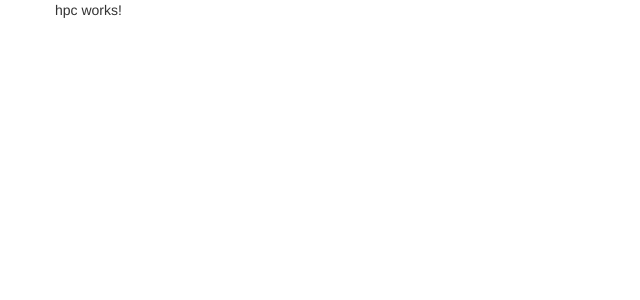
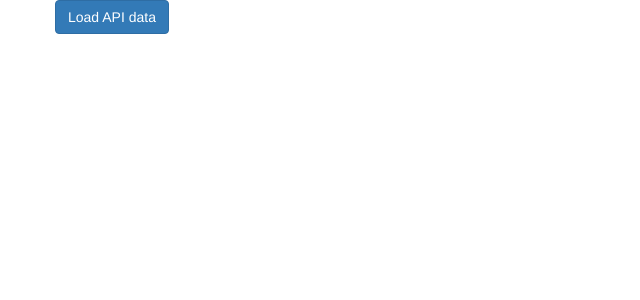
Before and after one commit to rajjoshi96/Udemy_angular, an Angular app in the folder my-first-app/: page / in a window 1280 px wide. Shown: the top 300 px of the page, without its empty margins (0-640 px from the left). Built offline with nearby package versions, Linux system fonts and the light colour scheme.

Commit message:
Failed API example

```diff
--- a/my-first-app/angular.json
+++ b/my-first-app/angular.json
@@ -1,5 +1,8 @@
 {
   "$schema": "./node_modules/@angular/cli/lib/config/schema.json",
+  "cli": {
+    "analytics": false
+  },
   "version": 1,
   "newProjectRoot": "projects",
   "projects": {
--- a/my-first-app/src/app/app.module.ts
+++ b/my-first-app/src/app/app.module.ts
@@ -4,6 +4,7 @@ import { BrowserModule } from '@angular/platform-browser';
 import { FormsModule } from '@angular/forms';
 import { CommonModule } from '@angular/common';
 
+import { HttpClientModule } from '@angular/common/http';
 
 
 import { AppComponent } from './app.component';
@@ -29,7 +30,8 @@ import { HPCComponent } from './hpc/hpc.component';
   imports: [
     BrowserModule,
     FormsModule,
-    CommonModule
+    CommonModule,
+    HttpClientModule
   ],
   providers: [],
   bootstrap: [AppComponent]
--- a/my-first-app/src/app/hpc/hpc.component.html
+++ b/my-first-app/src/app/hpc/hpc.component.html
@@ -1 +1,9 @@
-<p>hpc works!</p>
+<div class="container">
+  <div class="row">
+    <button class="btn btn-primary" (click)="load_data()"> Load API data </button>
+    <!--<div *ngFor="let post of posts">
+      <h2>{{post.}}</h2>
+      <p>{{post.}}</p>
+    </div>-->
+  </div>
+</div>
--- a/my-first-app/src/app/hpc/hpc.component.ts
+++ b/my-first-app/src/app/hpc/hpc.component.ts
@@ -1,3 +1,4 @@
+import { HttpClient, HttpClientModule } from '@angular/common/http';
 import { Component, OnInit } from '@angular/core';
 
 @Component({
@@ -6,9 +7,19 @@ import { Component, OnInit } from '@angular/core';
   styleUrls: ['./hpc.component.css']
 })
 export class HPCComponent implements OnInit {
+  posts:any[]=[];
+  constructor(private http:HttpClient) { }
 
-  constructor() { }
 
+  load_data(){
+    this.http
+      .get("https://aninditabasu.github.io/indica/html/rv.html")
+      .subscribe((posts:any) => {
+        // this.posts=posts;
+        alert(JSON.stringify(posts));
+      });
+
+  }
   ngOnInit(): void {
   }
 
```
